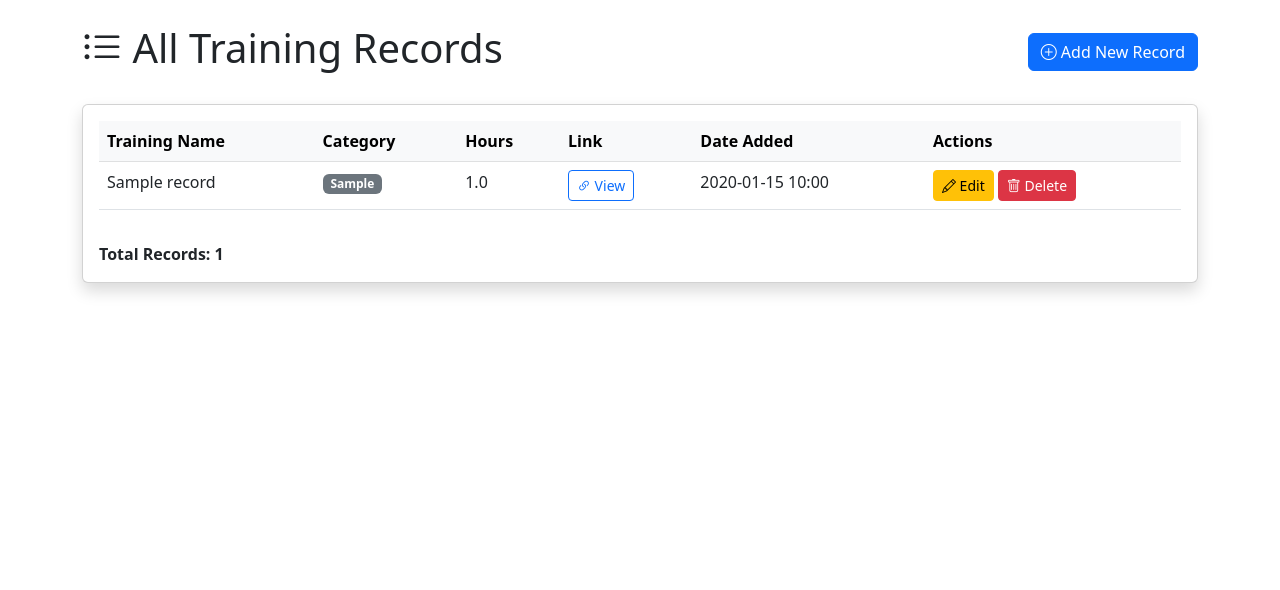
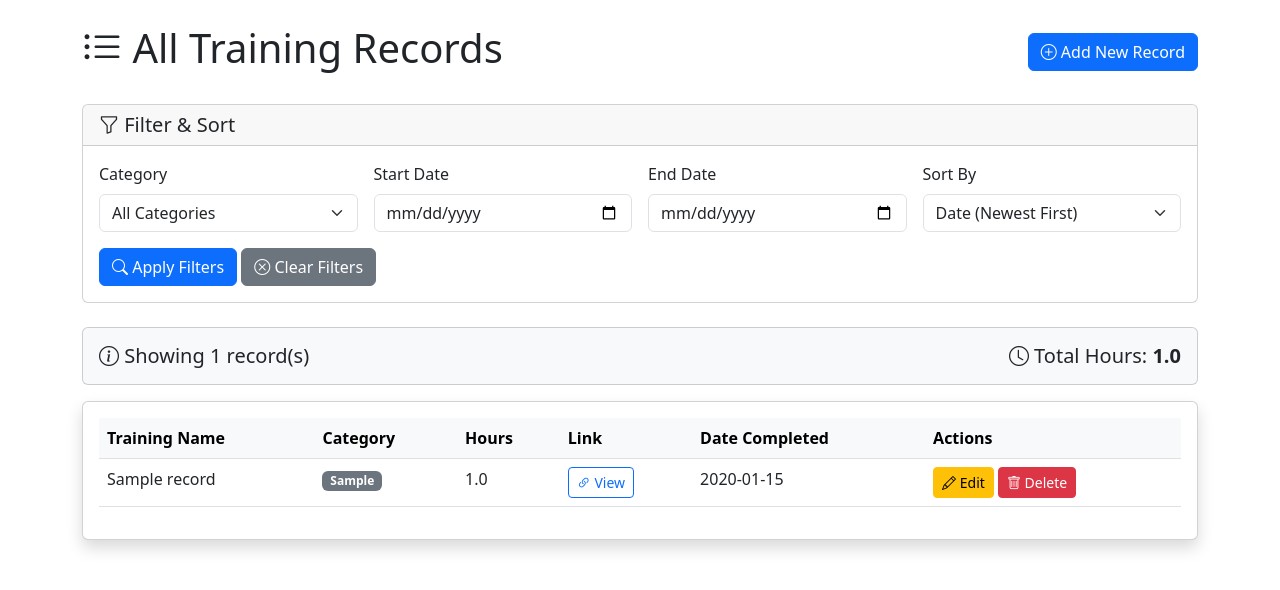
Before and after one commit to twisted007/cpe-tracker, a Flask app: page /records in a window 1280 px wide. Shown: the part 56-646 px from the top of the page. Run offline with Flask 3, Linux system fonts and the light colour scheme; a user stored in the database is signed in; tables that the repository leaves empty hold one stand-in row (values such as "Sample post").

Commit message:
Added sort and filter functionality in hours overview.

```diff
--- a/app.py
+++ b/app.py
@@ -157,8 +157,72 @@ def add_record():
 @app.route('/records')
 @login_required
 def records():
-    user_records = CPERecord.query.filter_by(user_id=current_user.id).order_by(CPERecord.date_added.desc()).all()
-    return render_template('records.html', records=user_records)
+    # Get filter parameters
+    category_filter = request.args.get('category', '')
+    start_date = request.args.get('start_date', '')
+    end_date = request.args.get('end_date', '')
+    sort_by = request.args.get('sort_by', 'date_desc')
+
+    # Base query
+    query = CPERecord.query.filter_by(user_id=current_user.id)
+
+    # Apply category filter
+    if category_filter:
+        query = query.filter(CPERecord.category == category_filter)
+
+    # Apply date range filters
+    if start_date:
+        try:
+            start_datetime = datetime.strptime(start_date, '%Y-%m-%d')
+            query = query.filter(CPERecord.date_added >= start_datetime)
+        except ValueError:
+            flash('Invalid start date format', 'warning')
+
+    if end_date:
+        try:
+            end_datetime = datetime.strptime(end_date, '%Y-%m-%d')
+            end_datetime = end_datetime.replace(hour=23, minute=59, second=59)
+            query = query.filter(CPERecord.date_added <= end_datetime)
+        except ValueError:
+            flash('Invalid end date format', 'warning')
+
+    # Apply sorting
+    if sort_by == 'date_asc':
+        query = query.order_by(CPERecord.date_added.asc())
+    elif sort_by == 'date_desc':
+        query = query.order_by(CPERecord.date_added.desc())
+    elif sort_by == 'name_asc':
+        query = query.order_by(CPERecord.training_name.asc())
+    elif sort_by == 'name_desc':
+        query = query.order_by(CPERecord.training_name.desc())
+    elif sort_by == 'hours_asc':
+        query = query.order_by(CPERecord.hours.asc())
+    elif sort_by == 'hours_desc':
+        query = query.order_by(CPERecord.hours.desc())
+    elif sort_by == 'category_asc':
+        query = query.order_by(CPERecord.category.asc())
+    elif sort_by == 'category_desc':
+        query = query.order_by(CPERecord.category.desc())
+
+    user_records = query.all()
+
+    # Calculate total hours for filtered results
+    total_filtered_hours = sum(record.hours for record in user_records)
+
+    # Get all unique categories for filter dropdown
+    all_categories = db.session.query(CPERecord.category).filter_by(
+        user_id=current_user.id
+    ).distinct().order_by(CPERecord.category).all()
+    categories = [cat[0] for cat in all_categories]
+
+    return render_template('records.html',
+                         records=user_records,
+                         categories=categories,
+                         total_filtered_hours=total_filtered_hours,
+                         current_category=category_filter,
+                         current_start_date=start_date,
+                         current_end_date=end_date,
+                         current_sort=sort_by)
 
 @app.route('/edit/<int:record_id>', methods=['GET', 'POST'])
 @login_required
@@ -263,4 +327,4 @@ def export():
 if __name__ == '__main__':
     with app.app_context():
         db.create_all()
-    app.run(host='0.0.0.0', port=5000, debug=True)
+    app.run(host='0.0.0.0', port=5000, debug=False)
--- a/templates/records.html
+++ b/templates/records.html
@@ -10,6 +10,89 @@
     </a>
 </div>
 
+<!-- Filter and Sort Controls -->
+<div class="card mb-4">
+    <div class="card-header">
+        <h5 class="mb-0"><i class="bi bi-funnel"></i> Filter & Sort</h5>
+    </div>
+    <div class="card-body">
+        <form method="GET" action="{{ url_for('records') }}">
+            <div class="row g-3">
+                <div class="col-md-3">
+                    <label for="category" class="form-label">Category</label>
+                    <select class="form-select" id="category" name="category">
+                        <option value="">All Categories</option>
+                        {% for cat in categories %}
+                        <option value="{{ cat }}" {% if cat == current_category %}selected{% endif %}>{{ cat }}</option>
+                        {% endfor %}
+                    </select>
+                </div>
+
+                <div class="col-md-3">
+                    <label for="start_date" class="form-label">Start Date</label>
+                    <input type="date" class="form-control" id="start_date" name="start_date" value="{{ current_start_date }}">
+                </div>
+
+                <div class="col-md-3">
+                    <label for="end_date" class="form-label">End Date</label>
+                    <input type="date" class="form-control" id="end_date" name="end_date" value="{{ current_end_date }}">
+                </div>
+
+                <div class="col-md-3">
+                    <label for="sort_by" class="form-label">Sort By</label>
+                    <select class="form-select" id="sort_by" name="sort_by">
+                        <option value="date_desc" {% if current_sort == 'date_desc' %}selected{% endif %}>Date (Newest First)</option>
+                        <option value="date_asc" {% if current_sort == 'date_asc' %}selected{% endif %}>Date (Oldest First)</option>
+                        <option value="name_asc" {% if current_sort == 'name_asc' %}selected{% endif %}>Name (A-Z)</option>
+                        <option value="name_desc" {% if current_sort == 'name_desc' %}selected{% endif %}>Name (Z-A)</option>
+                        <option value="hours_desc" {% if current_sort == 'hours_desc' %}selected{% endif %}>Hours (High to Low)</option>
+                        <option value="hours_asc" {% if current_sort == 'hours_asc' %}selected{% endif %}>Hours (Low to High)</option>
+                        <option value="category_asc" {% if current_sort == 'category_asc' %}selected{% endif %}>Category (A-Z)</option>
+                        <option value="category_desc" {% if current_sort == 'category_desc' %}selected{% endif %}>Category (Z-A)</option>
+                    </select>
+                </div>
+            </div>
+
+            <div class="row mt-3">
+                <div class="col-12">
+                    <button type="submit" class="btn btn-primary">
+                        <i class="bi bi-search"></i> Apply Filters
+                    </button>
+                    <a href="{{ url_for('records') }}" class="btn btn-secondary">
+                        <i class="bi bi-x-circle"></i> Clear Filters
+                    </a>
+                </div>
+            </div>
+        </form>
+    </div>
+</div>
+
+<!-- Summary Card -->
+{% if records %}
+<div class="card mb-3 bg-light">
+    <div class="card-body">
+        <div class="row">
+            <div class="col-md-6">
+                <h5 class="mb-0">
+                    <i class="bi bi-info-circle"></i>
+                    Showing {{ records|length }} record(s)
+                    {% if current_category %}
+                    in category: <span class="badge bg-secondary">{{ current_category }}</span>
+                    {% endif %}
+                </h5>
+            </div>
+            <div class="col-md-6 text-md-end">
+                <h5 class="mb-0">
+                    <i class="bi bi-clock"></i>
+                    Total Hours: <strong>{{ "%.1f"|format(total_filtered_hours) }}</strong>
+                </h5>
+            </div>
+        </div>
+    </div>
+</div>
+{% endif %}
+
+<!-- Records Table -->
 {% if records %}
 <div class="card shadow">
     <div class="card-body">
@@ -21,7 +104,7 @@
                         <th>Category</th>
                         <th>Hours</th>
                         <th>Link</th>
-                        <th>Date Added</th>
+                        <th>Date Completed</th>
                         <th>Actions</th>
                     </tr>
                 </thead>
@@ -40,7 +123,7 @@
                             <span class="text-muted">N/A</span>
                             {% endif %}
                         </td>
-                        <td>{{ record.date_added.strftime('%Y-%m-%d %H:%M') }}</td>
+                        <td>{{ record.date_added.strftime('%Y-%m-%d') }}</td>
                         <td>
                             <a href="{{ url_for('edit_record', record_id=record.id) }}" class="btn btn-sm btn-warning">
                                 <i class="bi bi-pencil"></i> Edit
@@ -56,15 +139,16 @@
                 </tbody>
             </table>
         </div>
-        <div class="mt-3">
-            <strong>Total Records: {{ records|length }}</strong>
-        </div>
     </div>
 </div>
 {% else %}
 <div class="alert alert-info">
-    <i class="bi bi-info-circle"></i> No training records found.
-    <a href="{{ url_for('add_record') }}" class="alert-link">Add your first record</a>.
+    <i class="bi bi-info-circle"></i>
+    {% if current_category or current_start_date or current_end_date %}
+    No training records found matching your filters. <a href="{{ url_for('records') }}" class="alert-link">Clear filters</a> to see all records.
+    {% else %}
+    No training records found. <a href="{{ url_for('add_record') }}" class="alert-link">Add your first record</a>.
+    {% endif %}
 </div>
 {% endif %}
 {% endblock %}
```
